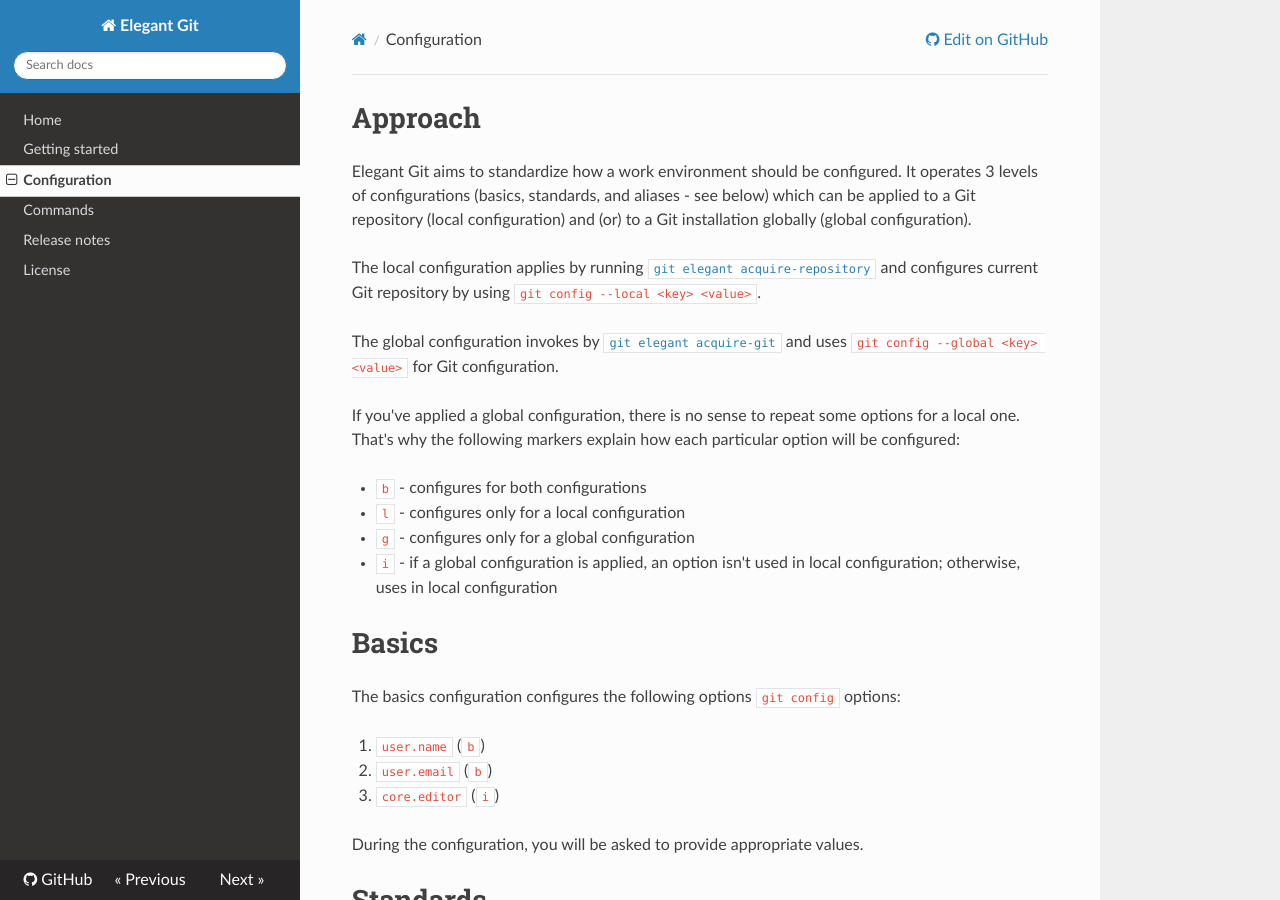
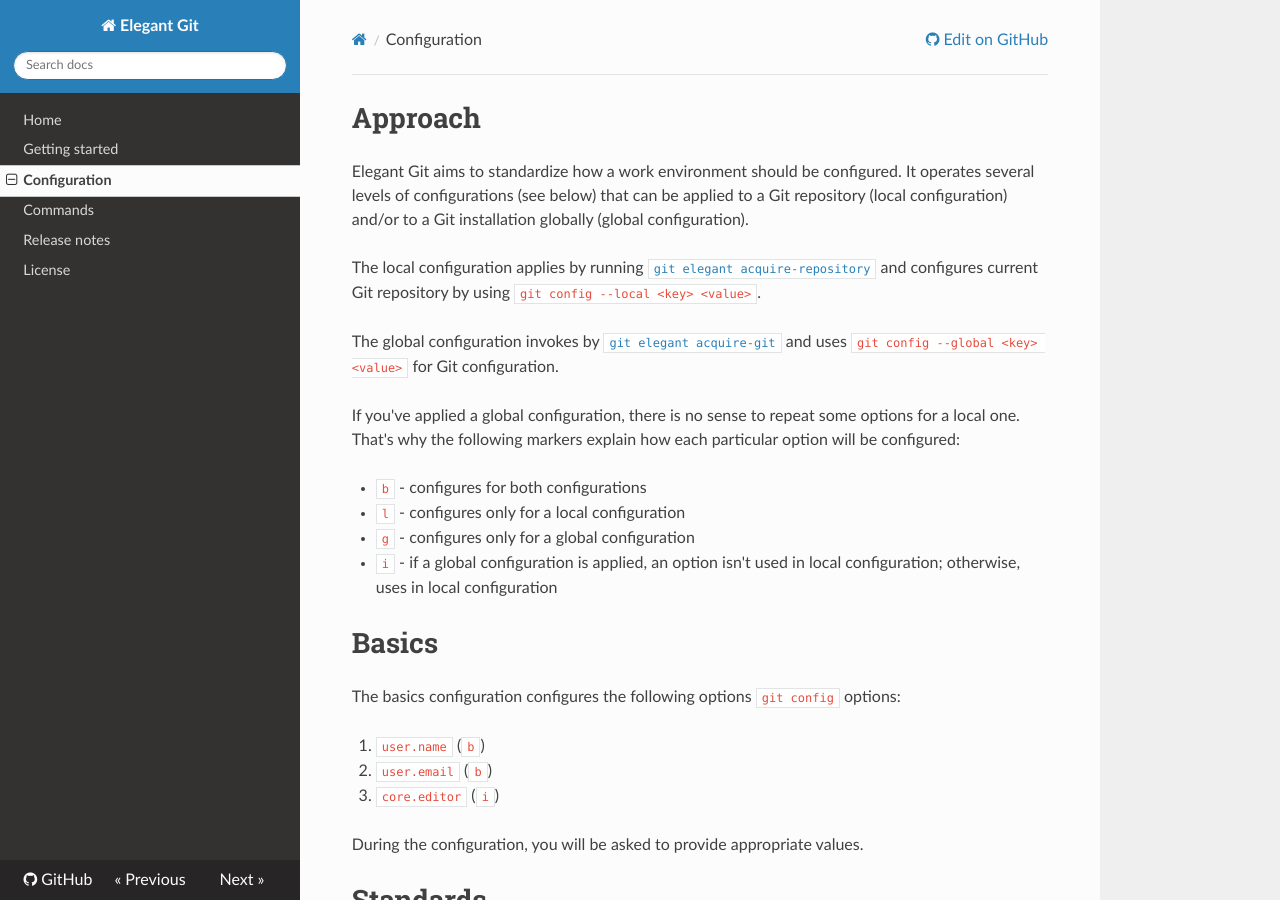
Before and after one commit to bees-hive/elegant-git, an MkDocs documentation site: the page built from docs/configuration.md, in a window 1280 px wide and 900 px high. Built offline with MkDocs 1.6.1, drawn with Linux system fonts in a browser that asks for light colours; nearby versions of some CDN libraries.

Commit message:
Actualize the configuration approach docs
Since signing configuration is added, the approach section is obsolete
with some info. This change updates docs to the latest relevant version.

```diff
--- a/docs/configuration.md
+++ b/docs/configuration.md
@@ -1,7 +1,7 @@
 # Approach
-Elegant Git aims to standardize how a work environment should be configured. It operates 3 levels
-of configurations (basics, standards, and aliases - see below) which can be applied to a Git
-repository (local configuration) and (or) to a Git installation globally (global configuration).
+Elegant Git aims to standardize how a work environment should be configured. It operates several
+levels of configurations (see below) that can be applied to a Git repository (local configuration)
+and/or to a Git installation globally (global configuration).
 
 The local configuration applies by running
 [`git elegant acquire-repository`](commands.md#acquire-repository) and configures current Git
```
